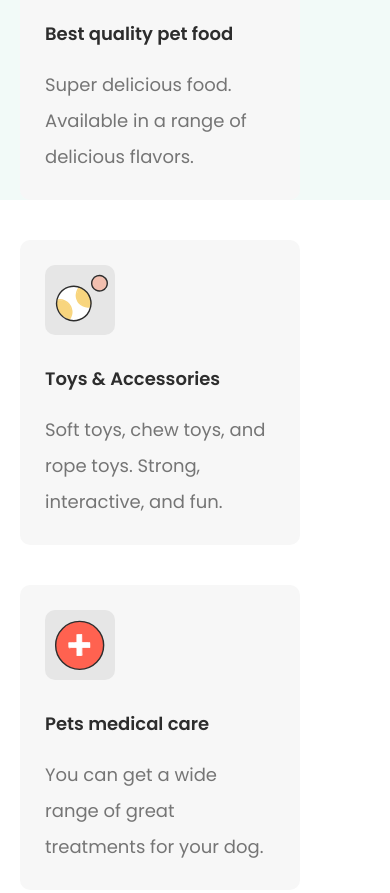
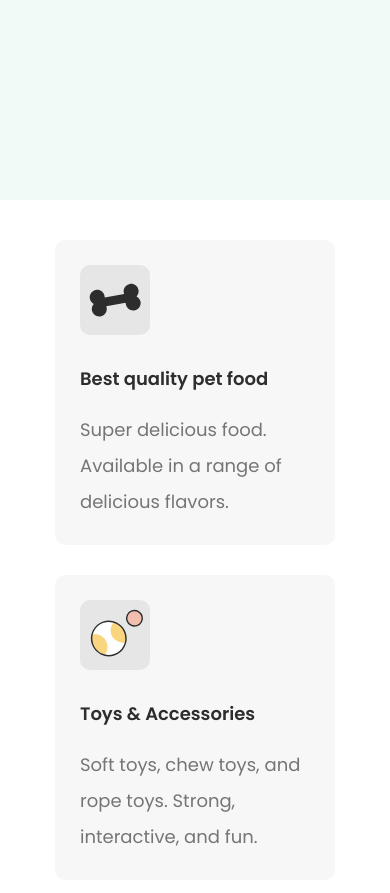
Before and after one commit to sfdaiane/petworld, a plain HTML site: page index.html in a window 390 px wide. Shown: the part 2507-3400 px from the top of the page. Drawn offline with Linux system fonts and the light colour scheme.

Commit message:
Responsive creation for the service card session

```diff
--- a/style.css
+++ b/style.css
@@ -168,7 +168,7 @@ body {
 }
 
 .service-card-container {
-    height: 730px;
+    min-height: 730px;
     background-color: #fff;
     display: flex;
     align-items: center;
@@ -401,4 +401,12 @@ body {
         margin-top: 20px;
         margin-bottom: 40px;
     }
+    .service-card-content-container {
+        width: 100%;
+        flex-direction: column;
+        gap: 30px;
+        align-items: center;
+        margin-top: 40px;
+        margin-bottom: 40px;
+    }
 }
```
